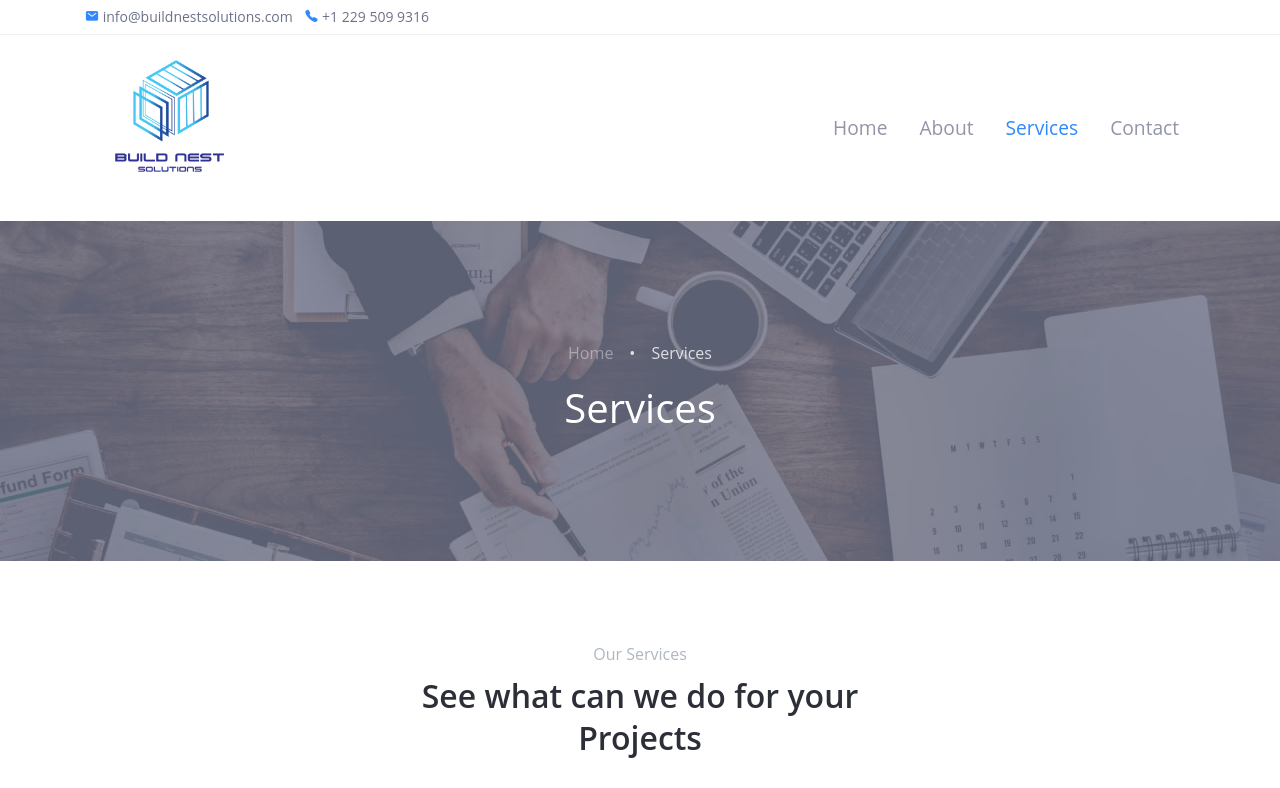
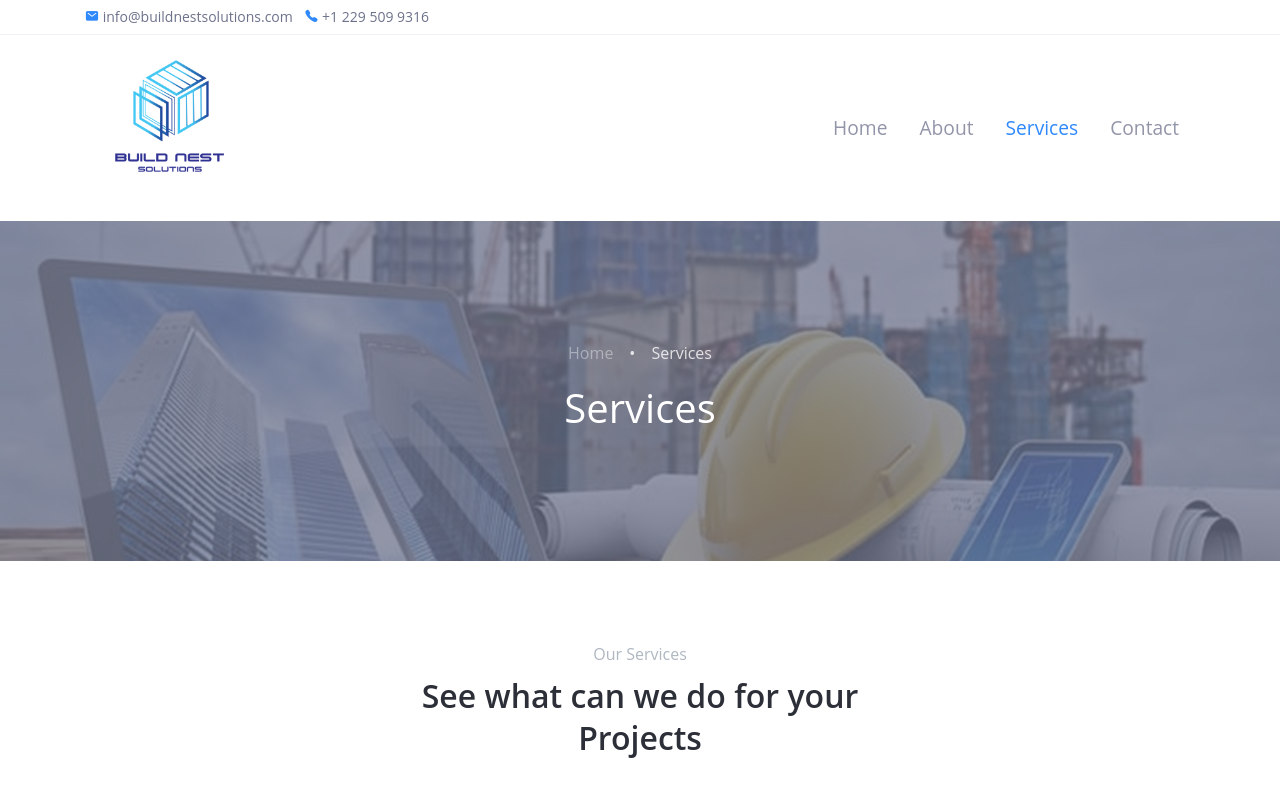
Before and after one commit to lokeshelangovan/Construction-company, a plain HTML site: page html/services.html in a window 1280 px wide. Shown: the top 788 px of the page. Drawn offline with Linux system fonts and the light colour scheme; files whose address does not match are found by name.

Commit message:
bg img in service page changed

```diff
--- a/html/services.html
+++ b/html/services.html
@@ -76,7 +76,7 @@
       </div> <!-- .container -->
     </nav> <!-- .navbar -->
 
-    <div class="page-banner bg-img bg-img-parallax overlay-dark" style="background-image: url(../img/bg_image_3.jpg);">
+    <div class="page-banner bg-img bg-img-parallax overlay-dark" style="background-image: url(../img/service_img.jpg);">
       <div class="container h-100">
         <div class="row justify-content-center align-items-center h-100">
           <div class="col-lg-8">
```
Also changed, not shown: img/Top-Construction-Companies-in-Panchkula.jpg (added), img/service_img.jpg (added).
